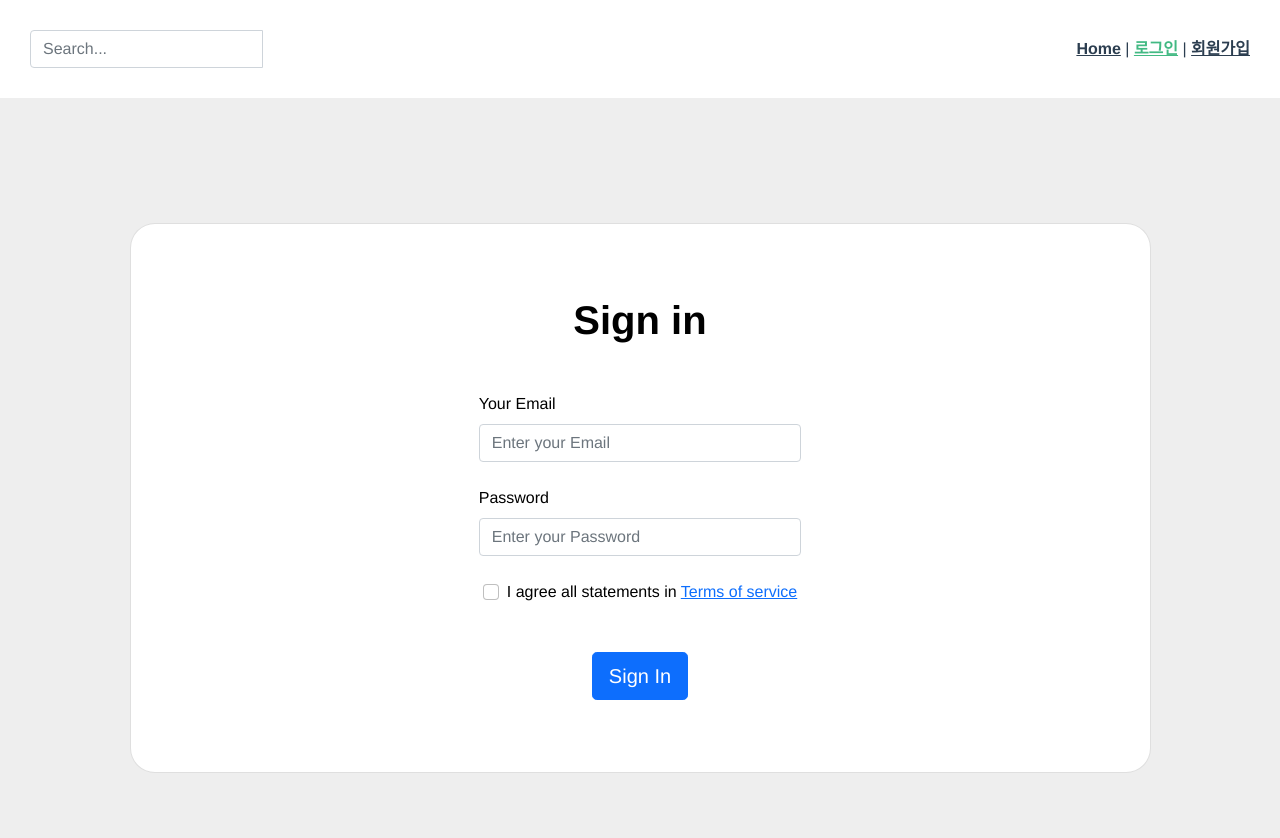
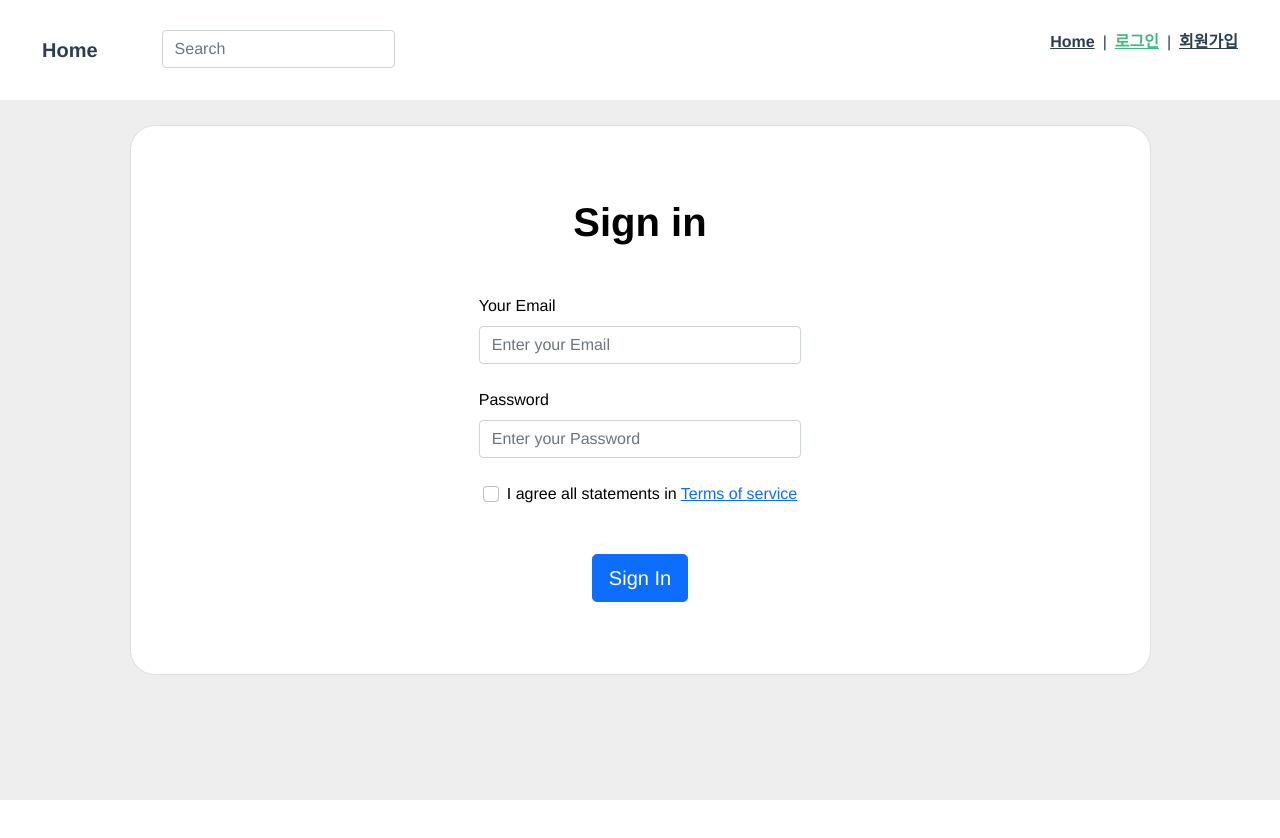
Before and after one commit to Eonyong/lastProject, a Vue app in the folder movie_pjt_vue/: page /login in a window 1280 px wide. Shown: the top 838 px of the page. After the commit the page ends 800 px from the top, so only its background shows below. Built offline with nearby package versions, Linux system fonts and the light colour scheme.

Commit message:
page 수정

```diff
--- a/movie_pjt_vue/src/App.vue
+++ b/movie_pjt_vue/src/App.vue
@@ -1,13 +1,25 @@
 <template>
   <div id="app">
-    <div id="nav" class="navbar">
-      <form role="search" class="navbar-form navbar-left navbar-search-form"><div class="input-group"><input type="text" value="" placeholder="Search..." class="form-control"> <span class="input-group-addon"><i class="fa fa-search"></i></span></div></form>
-      <div>
-        <router-link to="/">Home</router-link> |
-        <router-link to="/login">로그인</router-link> |
-        <router-link to="/CreateAccount">회원가입</router-link>
+    <nav id="nav" class="navbar-expand-lg align-items-center flex-column fixed-top bg-white">
+      <div class="container-fluid d-flex">
+        <a href="/" class="navbar-brand">Home</a>
+        <div class="input-group ps-5 ">
+          <div id="navbar-search-autocomplete" class="form-outline">
+            <input type="search" id="form1" class="form-control" placeholder="Search"/>
+            <!-- <label class="form-label" for="form1">Search</label> -->
+          </div>
+        </div>
+        <div>
+          <ul class="navbar-nav flex-row">
+            <li class="nav-item"><router-link to="/"> Home </router-link></li>
+            <p class="px-2">|</p>
+            <li class="nav-item"><router-link to="/login"> 로그인 </router-link></li>
+            <p class="px-2">|</p>
+            <li class="nav-item"><router-link to="/CreateAccount"> 회원가입 </router-link></li>
+          </ul>
+        </div>
       </div>
-    </div>
+    </nav>
     <router-view />
   </div>
 </template>
@@ -18,6 +30,9 @@
   -webkit-font-smoothing: antialiased;
   -moz-osx-font-smoothing: grayscale;
   color: #2c3e50;
+  white-space: nowrap;
+  padding: auto;
+  margin: auto;
 }
 
 #nav {
@@ -32,19 +47,4 @@
 #nav a.router-link-exact-active {
   color: #42b983;
 }
-.modal-mask {
-  position: fixed;
-  z-index: 9998;
-  top: 0;
-  left: 0%;
-  width: 100%;
-  height: 100%;
-  background-color: rgba(0, 0, 0, .5);
-  display: table;
-  transition: opacity .3s ease;
-}
-.modal-wrapper {
-  display: table-cell;
-  vertical-align: middle;
-}
 </style>
--- a/movie_pjt_vue/src/views/login.vue
+++ b/movie_pjt_vue/src/views/login.vue
@@ -59,16 +59,6 @@
 <script>
 export default {
   name: 'login',
-  data: () => ({
-    userId: '',
-    userPassword: '',
-  }),
-  method: {
-    onSubmit () {
-      console.log(this.userId)
-      console.log(this.userPassword)
-    }
-  }
 }
 </script>
 
```
